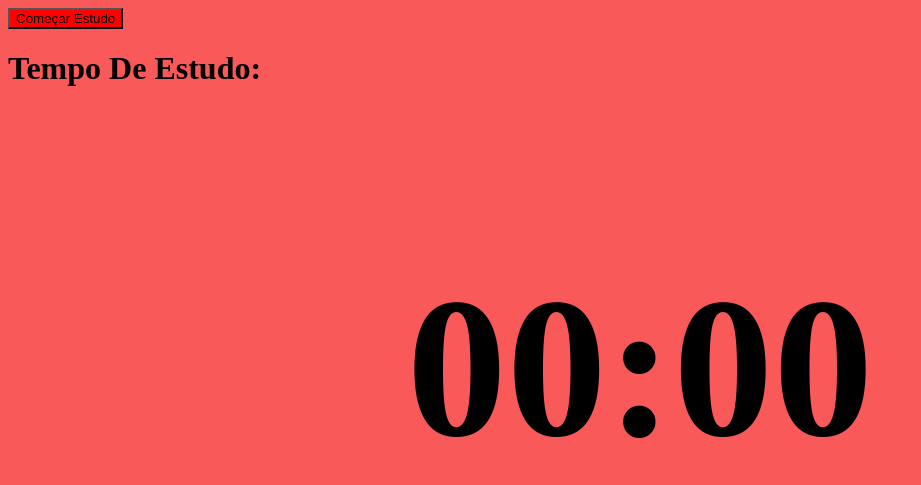
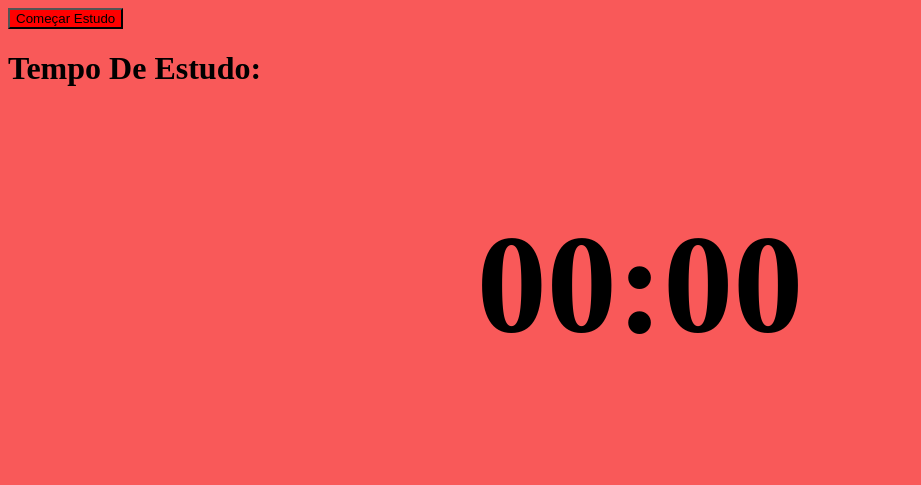
Before and after one commit to LucasAnselmo044/Pomodoro, a plain HTML site: page index.html in a window 1280 px wide. Shown: the whole page, without its empty margins (0-921 px from the left). Drawn offline with Linux system fonts and the light colour scheme.

Commit message:
minor changes

```diff
--- a/index.html
+++ b/index.html
@@ -7,9 +7,11 @@
     <script src="script.js" defer></script>
     <title>Pomodoros</title>
   </head>
-  <body></body>
-    <button id="start">Começar Estudo</button>
-    <h1>Tempo De Estudo:</h1>
-    <h2  id="timer">00:00</h2>
+  <body>
+    <div id="parteprincipal">
+      <button id="start" class="start">Começar Estudo</button>
+      <h1>Tempo De Estudo:</h1>
+      <h2 id="timer" class="timer">00:00</h2>
+    </div>
   </body>
 </html>
--- a/script.js
+++ b/script.js
@@ -1,4 +1,7 @@
 var botaoStart = document.getElementById("start");
+
+let tempo = 25;
+let cronometro = cronometro * 60;
 
 function comecarCronometro() {}
 
--- a/style.css
+++ b/style.css
@@ -5,10 +5,18 @@ body {
 #start {
   background-color: red;
   font: black;
+  align-items: center;
+  align-content: center;
+  justify-content: center;
 }
 
 #timer {
   color: black;
   text-align: center;
-  font-size: 200px;
+  font-size: 140px;
 }
+
+#parteprincipal {
+  display: block;
+  position: relative;
+}
```
